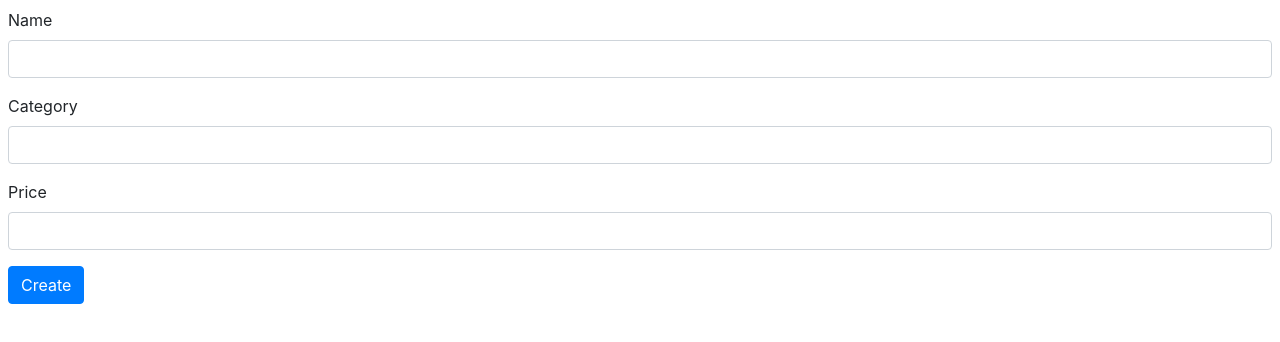
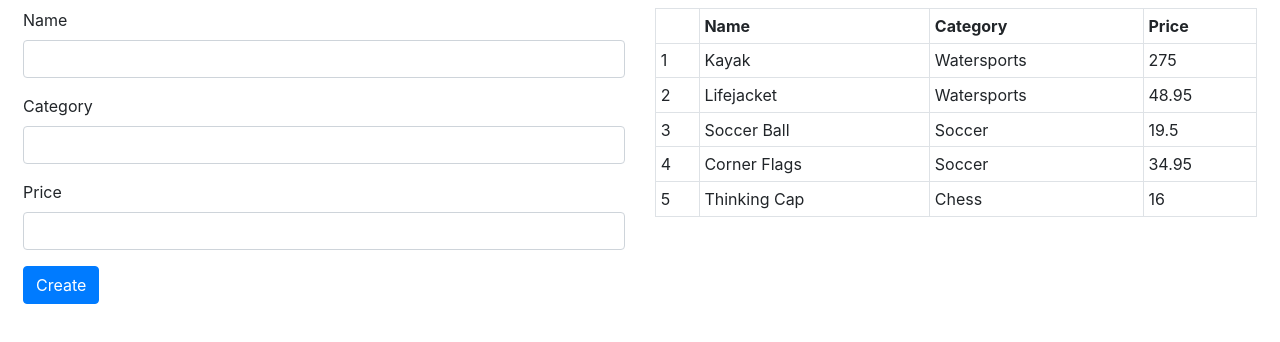
Before and after one commit to allotisam/ProAngular6, an Angular app: page / in a window 1280 px wide. Shown: the top 342 px of the page. Built offline with nearby package versions, Linux system fonts and the light colour scheme.

Commit message:
completed p.354 of 780 Preparing the Example Project (Ch15)

```diff
--- a/src/app/component.ts
+++ b/src/app/component.ts
@@ -10,11 +10,9 @@ import { ProductFormGroup } from './form.model';
 })
 export class ProductComponent {
     model: Model = new Model();
+    newProduct: Product = new Product();
     form: ProductFormGroup = new ProductFormGroup();
-
-    selectedProduct: string;
-    newProduct: Product = new Product();
-    formSubmitted = false;
+    formSubmitted: boolean = false;
 
     constructor(ref: ApplicationRef) {
         (<any>window).appRef = ref;
@@ -29,50 +27,8 @@ export class ProductComponent {
         return this.model.getProducts();
     }
 
-    getSelected(product: Product): boolean {
-        return product.name === this.selectedProduct;
-    }
-
-    get jsonProduct() {
-        return JSON.stringify(this.newProduct);
-    }
-
     addProduct(p: Product) {
-        console.log('New Product: ' + this.jsonProduct);
-    }
-
-    getValidationMessages(state: any, thingName?: string) {
-        const thing: string = state.path || thingName;
-        const messages: string[] = [];
-
-        if (state.errors) {
-            // tslint:disable-next-line:forin
-            for (const errorName in state.errors) {
-                switch (errorName) {
-                    case 'required':
-                        messages.push(`You must enter a ${thing}`);
-                        break;
-                    case 'minlength':
-                        messages.push(`A ${thing} must be at least ${state.errors['minlength'].requiredLength} characters.`);
-                        break;
-                    case 'pattern':
-                        messages.push(`The ${thing} contains illegal characters.`);
-                        break;
-                }
-            }
-        }
-
-        return messages;
-    }
-
-    getFormValidationMessages(form: NgForm): string[] {
-        const messages: string[] = [];
-
-        Object.keys(form.controls).forEach(k => {
-            this.getValidationMessages(form.controls[k], k).forEach(m => messages.push(m));
-        });
-
-        return messages;
+        this.model.saveProduct(p);
     }
 
     submitForm(form: NgForm) {
--- a/src/app/repository.model.ts
+++ b/src/app/repository.model.ts
@@ -21,7 +21,7 @@ export class Model {
     }
 
     saveProduct(product: Product) {
-        if (product.id === 0 || product.id === null) {
+        if (product.id === 0 || product.id === null || product.id === undefined) {
             product.id = this.generateID();
             this.products.push(product);
         } else {
--- a/src/app/template.html
+++ b/src/app/template.html
@@ -3,16 +3,9 @@
     input.ng-dirty.ng-valid { border: 2px solid #6bc502 }
 </style>
 
-
-<form class="m-2" novalidate [formGroup]="form" (ngSubmit)="submitForm(form)">
-    <div class="bg-danger text-white p-2 mb-2" *ngIf="formSubmitted && form.invalid">
-        There are problems with the form.
-        <ul>
-            <li *ngFor="let error of form.getFormValidationMessages()">
-                {{ error }}
-            </li>
-        </ul>
-    </div>
+<div class="row m-2">
+    <div class="col-6">
+        <form novalidate [formGroup]="form" (ngSubmit)="submitForm(form)">
             <div class="form-group" *ngFor="let control of form.productControls">
                 <label>{{ control.label }}</label>
                 <input class="form-control" [(ngModel)]="newProduct[control.modelProperty]" name="{{control.modelProperty}}" formControlName="{{control.modelProperty}}" />
@@ -22,36 +15,25 @@
                     </li>
                 </ul>
             </div>
-
-    <!-- <div class="form-group">
-        <label>Name</label>
-        <input class="form-control" name="name" [(ngModel)]="newProduct.name" formControlName="name" />
-        <ul class="text-danger list-unstyled" *ngIf="(formSubmitted || form.controls['name'].dirty) && form.controls['name'].invalid">
-            <li *ngFor="let error of form.controls['name'].getValidationMessages()">
-                {{ error }}
-            </li>
-        </ul>
-    </div>
-    <div class="form-group">
-        <label>Category</label>
-        <input class="form-control" name="name" [(ngModel)]="newProduct.category" formControlName="category" />
-        <ul class="text-danger list-unstyled" *ngIf="(formSubmitted || form.controls['category'].dirty) && form.controls['category'].invalid">
-            <li *ngFor="let error of form.controls['category'].getValidationMessages()">
-                {{ error }}
-            </li>
-        </ul>
-    </div>
-    <div class="form-group">
-        <label>Price</label>
-        <input class="form-control" name="price" [(ngModel)]="newProduct.price" formControlName="price" />
-        <ul class="text-danger list-unstyled" *ngIf="(formSubmitted || form.controls['price'].dirty) && form.controls['price'].invalid">
-            <li *ngFor="let error of form.controls['price'].getValidationMessages()">
-                {{ error }}
-            </li>
-        </ul>
-    </div> -->
-
             <button class="btn btn-primary" type="submit" [disabled]="formSubmitted && form.invalid" [class.btn-secondary]="formSubmitted && form.invalid">
                 Create
             </button>
         </form>
+    </div>
+    <div class="col-6">
+        <table class="table table-sm table-bordered table-striped">
+            <tr>
+                <th></th>
+                <th>Name</th>
+                <th>Category</th>
+                <th>Price</th>
+            </tr>
+            <tr *ngFor="let item of getProducts(); let i = index">
+                <td>{{ i+1 }}</td>
+                <td>{{ item.name }}</td>
+                <td>{{ item.category }}</td>
+                <td>{{ item.price }}</td>
+            </tr>
+        </table>
+    </div>
+</div>
```
Lines whose indentation alone changed are shown as unchanged.
